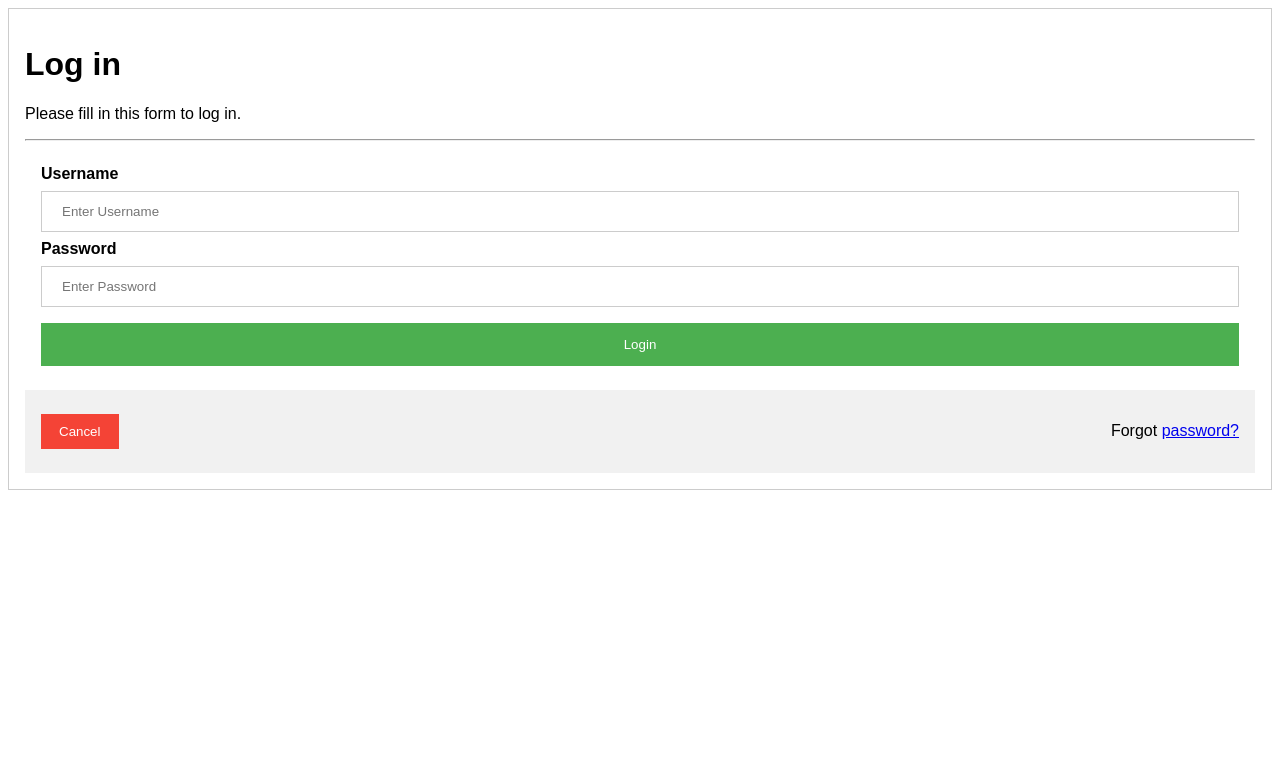
After one commit to HughWu123/webapp, a Django app: page /login/ in a window 1280 px wide. The commit adds this page. Shown: the top 783 px of the page. Run offline with Django 3.2, Linux system fonts and the light colour scheme.

Commit message:
added html

```diff
--- a/mysite/mysite/urls.py
+++ b/mysite/mysite/urls.py
@@ -20,5 +20,5 @@ from django.contrib import admin
 urlpatterns = [
     url(r'^admin/', admin.site.urls),
     #url(r'^webapp/', include('webapp.urls')),
-    url(r'^$', include('personal.urls')),
+    url(r'^', include('personal.urls')),
 ]
--- /dev/null
+++ b/mysite/personal/templates/personal/basic.html
@@ -0,0 +1,8 @@
+{% extends "personal/log.html" %}
+
+
+{% block content %}
+        {% for c in content %}
+            <p>{{c}}</p>
+        {% endfor %}
+{% endblock %}
--- a/mysite/personal/templates/personal/header.html
+++ b/mysite/personal/templates/personal/header.html
@@ -43,8 +43,8 @@
 			<div class="well bs-sidebar" id="sidebar" style="background-color:#fff">
                 <ul class="nav nav-pills flex-column">
                 <li class="nav-item"><a class="nav-link active" href='/'>Home</a></li>
-                <li class="nav-item"><a class="nav-link" href='/blog/'>Login</a></li>
-                <li class="nav-item"><a class="nav-link" href='/contact/'>Register</a></li>
+                <li class="nav-item"><a class="nav-link" href='/login/'>Login</a></li>
+                <li class="nav-item"><a class="nav-link" href='/register/'>Register</a></li>
                 </ul>
             </div>﻿
 		  </div> <!--col-sm-2-->
--- /dev/null
+++ b/mysite/personal/templates/personal/log.html
@@ -0,0 +1,91 @@
+
+<form action="/action_page.php" style="border:1px solid #ccc">
+  <div class="container">
+    <h1>Log in</h1>
+    <p>Please fill in this form to log in.</p>
+    <hr>
+  <div class="container">
+    <label for="uname"><b>Username</b></label>
+    <input type="text" placeholder="Enter Username" name="uname" required>
+
+    <label for="psw"><b>Password</b></label>
+    <input type="password" placeholder="Enter Password" name="psw" required>
+
+    <button type="submit">Login</button>
+  </div>
+
+  <div class="container" style="background-color:#f1f1f1">
+    <button type="button" class="cancelbtn" name="cancelbtn">Cancel</button>
+    <span class="psw">Forgot <a href="#">password?</a></span>
+  </div>
+</form>
+
+<!DOCTYPE html>
+<html>
+<head>
+<meta name="viewport" content="width=device-width, initial-scale=1">
+<style>
+body {font-family: Arial, Helvetica, sans-serif;}
+form {border: 3px solid #f1f1f1;}
+
+input[type=text], input[type=password] {
+    width: 100%;
+    padding: 12px 20px;
+    margin: 8px 0;
+    display: inline-block;
+    border: 1px solid #ccc;
+    box-sizing: border-box;
+}
+
+button {
+    background-color: #4CAF50;
+    color: white;
+    padding: 14px 20px;
+    margin: 8px 0;
+    border: none;
+    cursor: pointer;
+    width: 100%;
+}
+
+button:hover {
+    opacity: 0.8;
+}
+
+.cancelbtn {
+    width: auto;
+    padding: 10px 18px;
+    background-color: #f44336;
+}
+
+.imgcontainer {
+    text-align: center;
+    margin: 24px 0 12px 0;
+}
+
+img.avatar {
+    width: 40%;
+    border-radius: 50%;
+}
+
+.container {
+    padding: 16px;
+}
+
+span.psw {
+    float: right;
+    padding-top: 16px;
+}
+
+/* Change styles for span and cancel button on extra small screens */
+@media screen and (max-width: 300px) {
+    span.psw {
+       display: block;
+       float: none;
+    }
+    .cancelbtn {
+       width: 100%;
+    }
+}
+</style>
+</head>
+<body>
--- a/mysite/personal/urls.py
+++ b/mysite/personal/urls.py
@@ -3,4 +3,7 @@ from  .  import views
 
 urlpatterns = [
     url(r'^$', views.index, name='index'),
+    url(r'^login/$', views.login, name=',login'),
+    url(r'^register/$', views.register, name=',register'),
+    url(r'^cancelbtn/$', views.cancelbtn, name=',cancelbtn'),
 ]
--- a/mysite/personal/views.py
+++ b/mysite/personal/views.py
@@ -2,3 +2,12 @@ from django.shortcuts import render
 
 def index(request):
     return render(request, 'personal/home.html')
+
+def login(request):
+    return render(request, 'personal/basic.html', {'content':['Login Right Now!']})
+
+def register(request):
+    return render(request, 'personal/basic2.html', {'content': ['Register Right Now!']})
+
+def cancelbtn(request):
+    return render(request, 'personal/home.html')
```
Also changed, not shown: mysite/personal/templates/personal/basic2.html (added, +8 -0 lines), mysite/personal/templates/personal/reg.html (added, +101 -0 lines), 5 other files.
